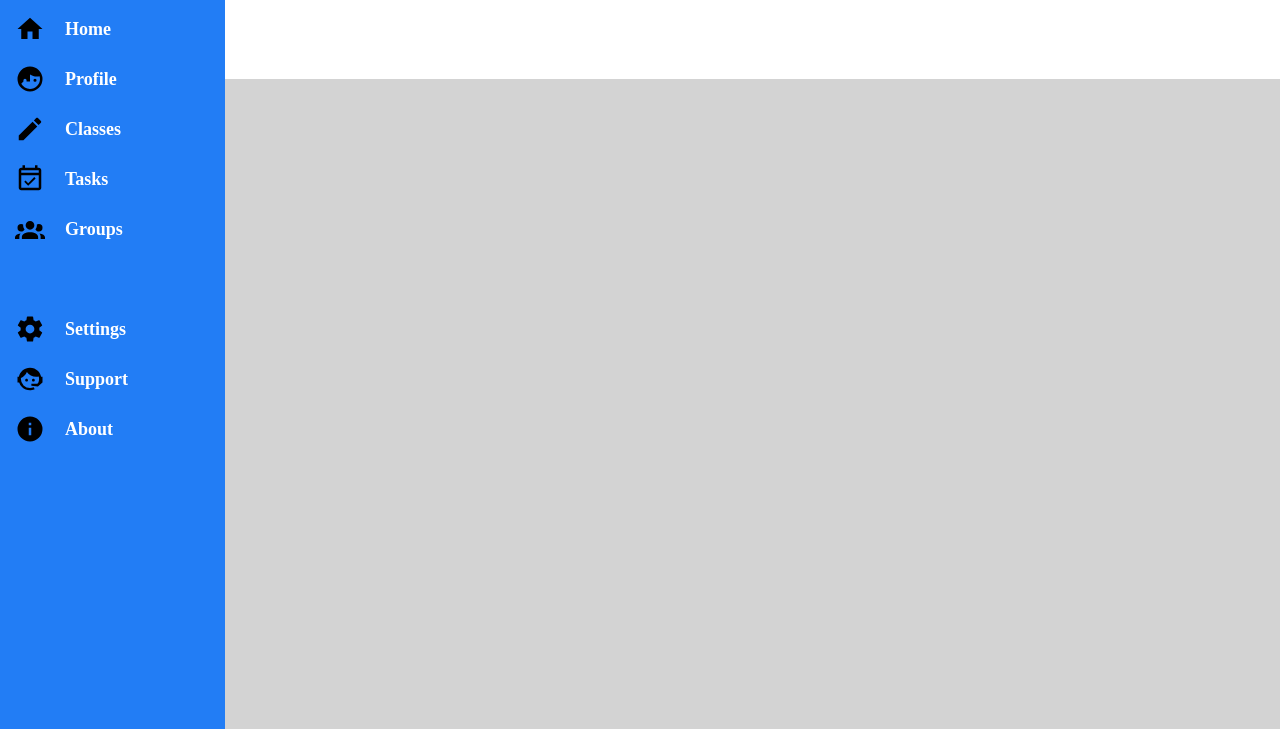
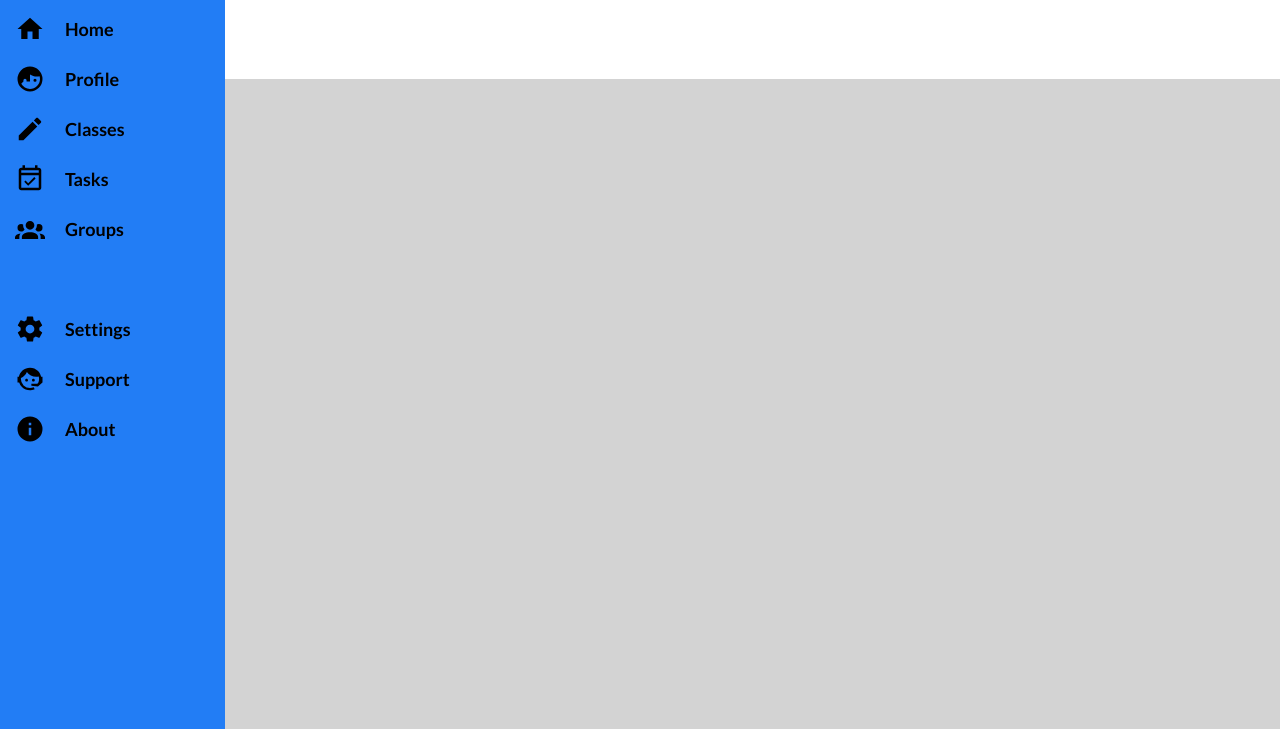
Before and after one commit to gdemko6/dashboard, a plain HTML site: page index.html in a window 1280 px wide. Shown: the part 71-800 px from the top of the page. Drawn offline with Linux system fonts and the light colour scheme.

Commit message:
import Lato font and switch the sidebar font to Lato

```diff
--- a/index.html
+++ b/index.html
@@ -5,6 +5,9 @@
     <meta name="viewport" content="width=device-width, initial-scale=1.0">
     <title>MyDashboard</title>
     <link rel="stylesheet" href="styles.css">
+    <link rel="preconnect" href="https://fonts.googleapis.com">
+    <link rel="preconnect" href="https://fonts.gstatic.com" crossorigin>
+    <link href="https://fonts.googleapis.com/css2?family=Lato:ital,wght@0,100;0,300;0,400;0,700;0,900;1,100;1,300;1,400;1,700;1,900&display=swap" rel="stylesheet">
 </head>
 <body>
 
--- a/styles.css
+++ b/styles.css
@@ -6,6 +6,8 @@
 html{
     height: 100%;
 }
+
+
 
 body {
     display: grid;
@@ -23,8 +25,10 @@ body {
 
 #sidebar > div {
     padding-left: 15px;
-    font-weight: 900;
-    color: white;
+    font-family: "Lato", sans-serif;
+    font-weight: 700;
+    font-style: normal;
+    color: black;
     font-size: 18px;
     display: flex;
     align-items: center;
```
